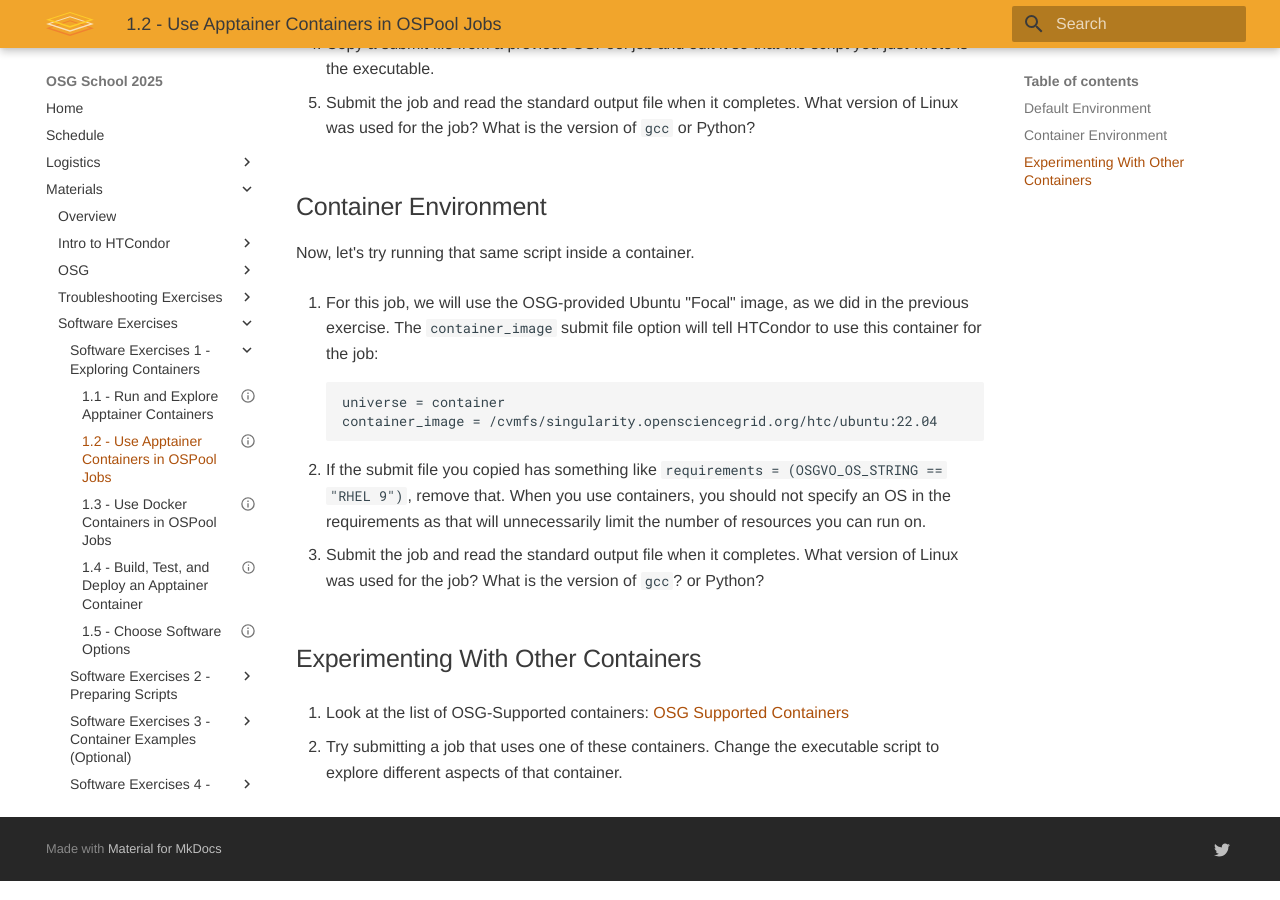
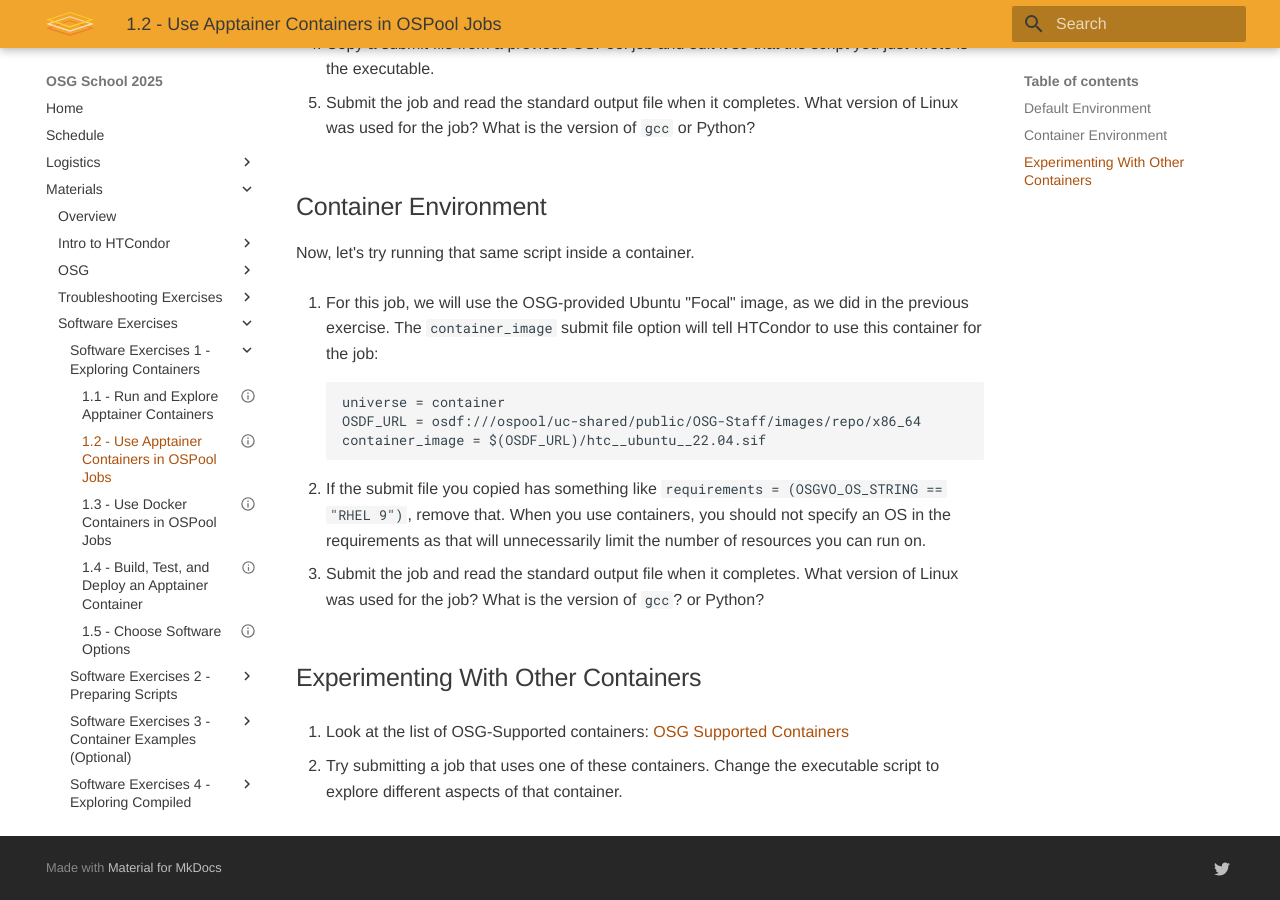
Before and after one commit to osg-htc/school-2025, an MkDocs documentation site: the page built from docs/materials/software/part1-ex2-apptainer-jobs.md, in a window 1280 px wide and 900 px high, scrolled down 956 px. Built offline with MkDocs 1.6.1 and Material for MkDocs 9.7.7, drawn with Linux system fonts in a browser that asks for light colours.

Commit message:
Change reference from cvmfs to OSDF

```diff
--- a/docs/materials/software/part1-ex2-apptainer-jobs.md
+++ b/docs/materials/software/part1-ex2-apptainer-jobs.md
@@ -60,7 +60,8 @@
 
 		:::file
 		universe = container
-		container_image = /cvmfs/singularity.opensciencegrid.org/htc/ubuntu:22.04
+        OSDF_URL = osdf:///ospool/uc-shared/public/OSG-Staff/images/repo/x86_64
+		container_image = $(OSDF_URL)/htc__ubuntu__22.04.sif
 
 1. If the submit file you copied has something like `requirements = (OSGVO_OS_STRING == "RHEL 9")`, remove that. When you use containers, you should not specify an OS in the requirements as that will unnecessarily limit the number of resources you can run on.
 
```
